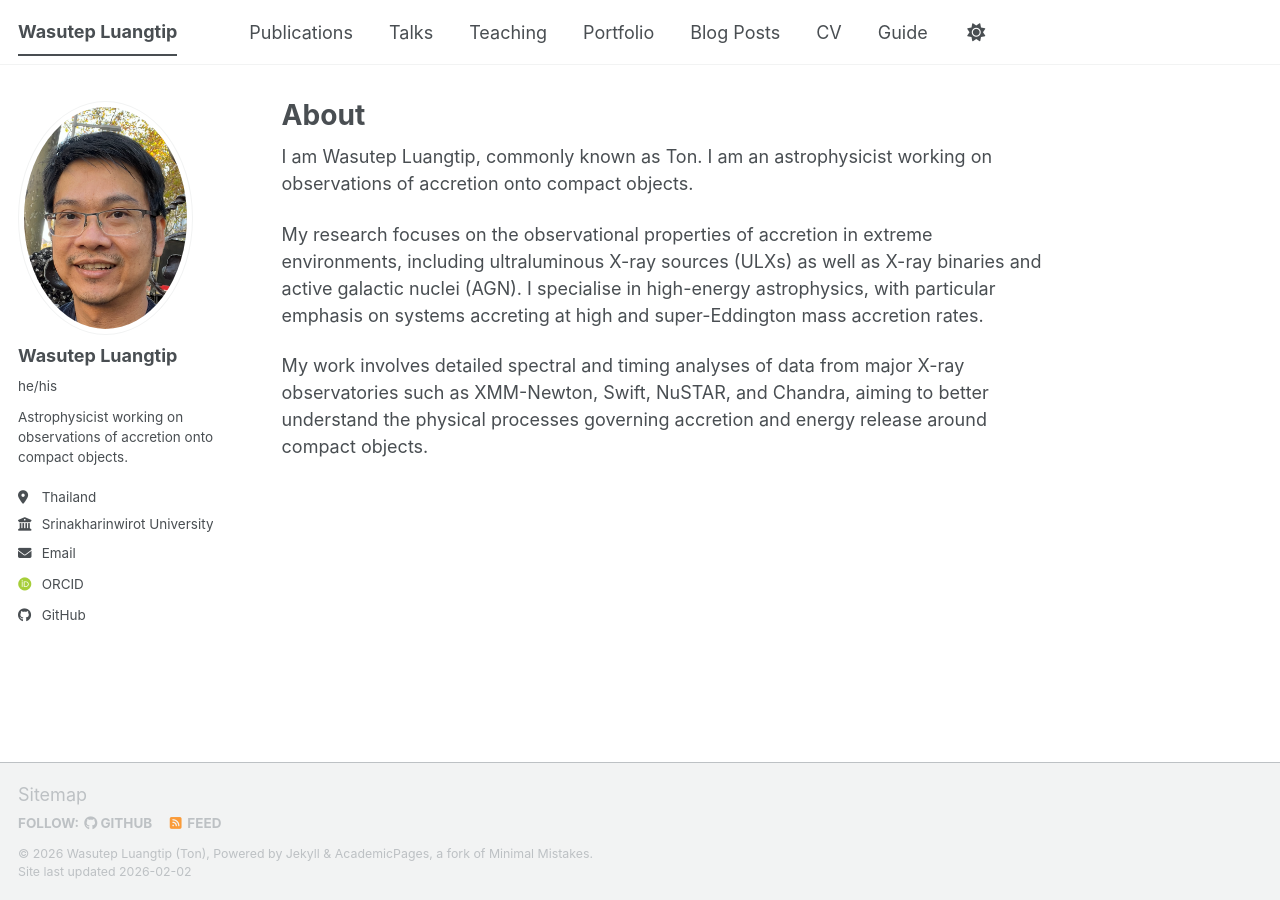
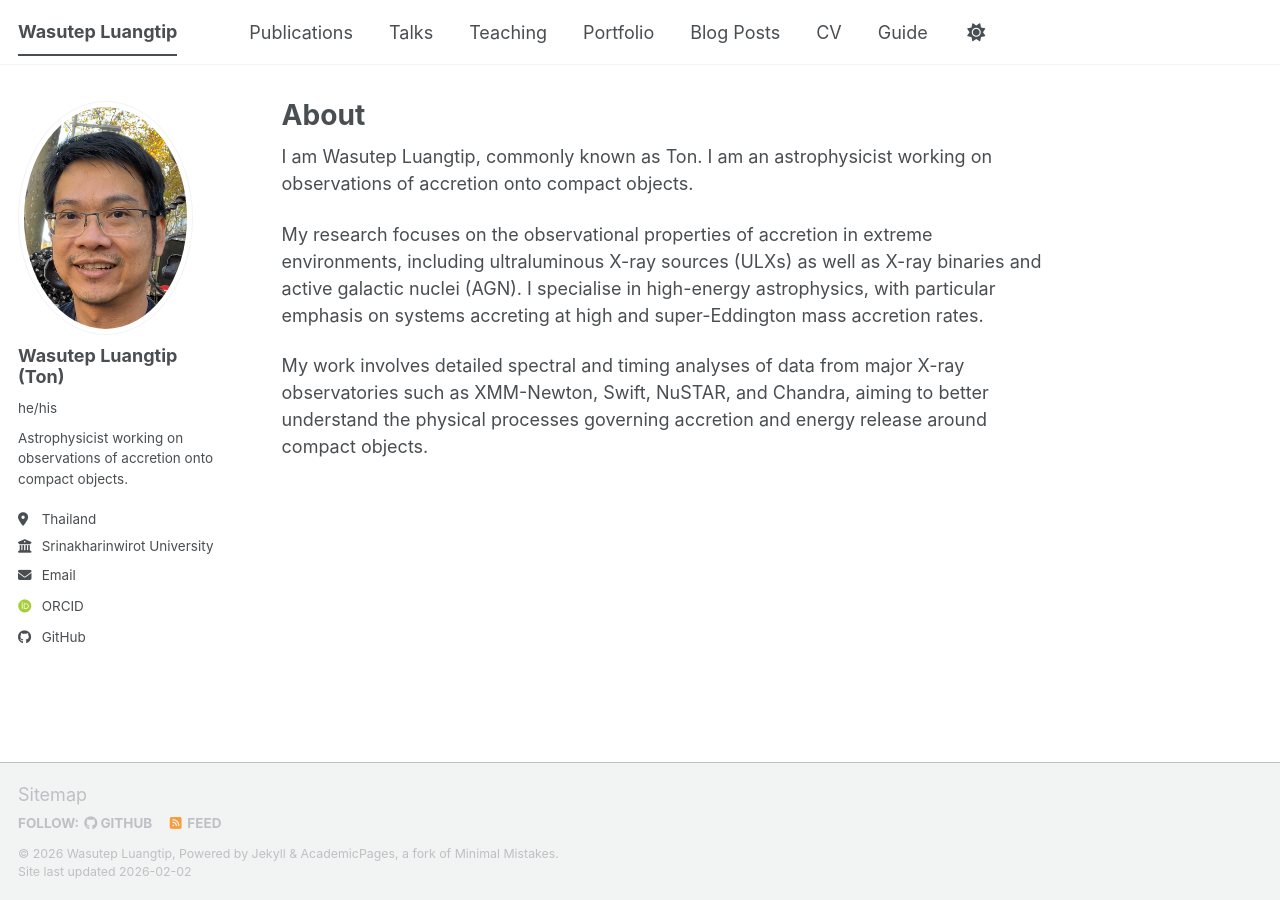
Before and after one commit to wluangtip/wluangtip.github.io, a Jekyll site: the page built from _pages/about.md, in a window 1280 px wide. Built offline with Jekyll 4.4.1, drawn with Linux system fonts in a browser that asks for light colours; some web fonts are replaced; a script bundle is joined from its source files by our own code; library files that are not in the unit come from our copies; part of the change alters nothing that is shown.

```diff
--- a/_config.yml
+++ b/_config.yml
@@ -11,7 +11,7 @@ locale                   : "en-US"
 site_theme               : "default" # The available themes options are "default", "air", "sunrise", "mint", "dirt" and "contrast"
 title                    : "Wasutep Luangtip"
 title_separator          : "-"
-name                     : &name "Wasutep Luangtip (Ton)"
+name                     : &name "Wasutep Luangtip"
 description              : &description "Astrophysicist | High-energy astrophysics"   # Update this with a general description of your site, this is the default if not overridden by a page
 url                      : "https://wluangtip.github.io" # The base hostname & protocol for your site e.g. "https://[your GitHub username].github.io",
                                                            # or if you already have some other page hosted on Github then use "https://[your GitHub username].github.io/[Your Repo Name]"
@@ -24,7 +24,7 @@ repository               : "wluangtip/wluangtip.github.io"
 author:
   # Biographic information
   avatar           : "profile.png"
-  name             : "Wasutep Luangtip"
+  name             : "Wasutep Luangtip (Ton)"
   pronouns         : "he/his"
   bio              : "Astrophysicist working on observations of accretion onto compact objects."
   location         : "Thailand"
```
